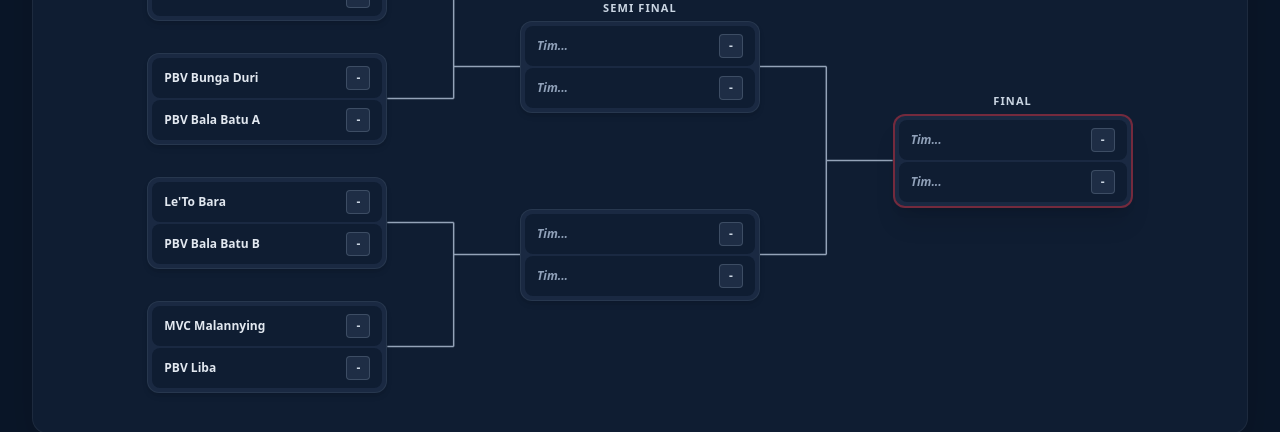
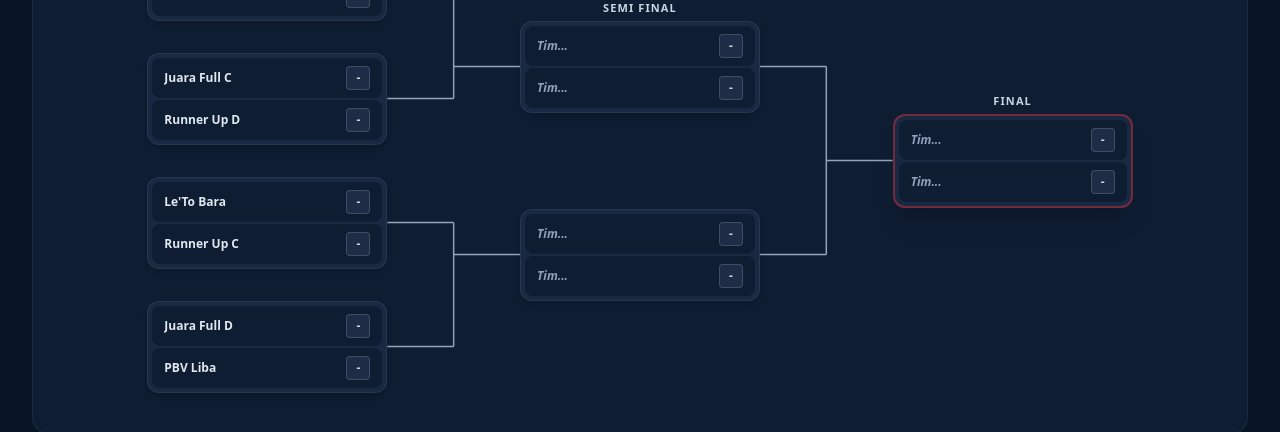
Before and after one commit to Ashif1306/Pestarakyat, a Next.js app: page /bagan in a window 1280 px wide. Shown: the part 628-1060 px from the top of the page. Built offline with nearby package versions, Linux system fonts and the light colour scheme.

Commit message:
Swap Group C and Group D teams for Volly Putra in database and default fallbacks

```diff
--- a/scripts/seed.mjs
+++ b/scripts/seed.mjs
@@ -102,12 +102,12 @@
     { id: 'vp-t4', name: 'PBV Siduruk', sport_id: 'volly-putra', group_name: 'B' },
     { id: 'vp-t5', name: "Le'To Bara", sport_id: 'volly-putra', group_name: 'B' },
     { id: 'vp-t6', name: 'PBV Masbro', sport_id: 'volly-putra', group_name: 'B' },
-    { id: 'vp-t7', name: 'PBV Bunga Duri', sport_id: 'volly-putra', group_name: 'C' },
-    { id: 'vp-t8', name: 'PBV Lamba', sport_id: 'volly-putra', group_name: 'C' },
-    { id: 'vp-t9', name: 'PBV Bala Batu B', sport_id: 'volly-putra', group_name: 'C' },
-    { id: 'vp-t10', name: 'MVC Malannying', sport_id: 'volly-putra', group_name: 'D' },
-    { id: 'vp-t11', name: 'Solleakka Group', sport_id: 'volly-putra', group_name: 'D' },
-    { id: 'vp-t12', name: 'PBV Bala Batu A', sport_id: 'volly-putra', group_name: 'D' },
+    { id: 'vp-t7', name: 'MVC Malannying', sport_id: 'volly-putra', group_name: 'C' },
+    { id: 'vp-t8', name: 'PBV Bala Batu A', sport_id: 'volly-putra', group_name: 'C' },
+    { id: 'vp-t9', name: 'Solleakka Group', sport_id: 'volly-putra', group_name: 'C' },
+    { id: 'vp-t10', name: 'PBV Bala Batu B', sport_id: 'volly-putra', group_name: 'D' },
+    { id: 'vp-t11', name: 'PBV Bunga Duri', sport_id: 'volly-putra', group_name: 'D' },
+    { id: 'vp-t12', name: 'PBV Lamba', sport_id: 'volly-putra', group_name: 'D' },
     // Volly Putri
     { id: 'vpi-t1', name: 'Alloan Squad', sport_id: 'volly-putri', group_name: 'A' },
     { id: 'vpi-t2', name: 'PBV Bala Batu A', sport_id: 'volly-putri', group_name: 'A' },
--- a/src/lib/data.ts
+++ b/src/lib/data.ts
@@ -24,12 +24,12 @@
     { id: "vp-4", name: "PBV Siduruk", group: "B" },
     { id: "vp-5", name: "Le'To Bara", group: "B" },
     { id: "vp-6", name: "PBV Masbro", group: "B" },
-    { id: "vp-7", name: "PBV Bunga Duri", group: "C" },
-    { id: "vp-8", name: "PBV Lamba", group: "C" },
-    { id: "vp-9", name: "PBV Bala Batu B", group: "C" },
-    { id: "vp-10", name: "MVC Malannying", group: "D" },
-    { id: "vp-11", name: "Solleakka Group", group: "D" },
-    { id: "vp-12", name: "PBV Bala Batu A", group: "D" }
+    { id: "vp-7", name: "MVC Malannying", group: "C" },
+    { id: "vp-8", name: "PBV Bala Batu A", group: "C" },
+    { id: "vp-9", name: "Solleakka Group", group: "C" },
+    { id: "vp-10", name: "PBV Bala Batu B", group: "D" },
+    { id: "vp-11", name: "PBV Bunga Duri", group: "D" },
+    { id: "vp-12", name: "PBV Lamba", group: "D" }
   ],
   "volly-putri": [
     { id: "vpi-1", name: "Alloan Squad", group: "A" },
```
